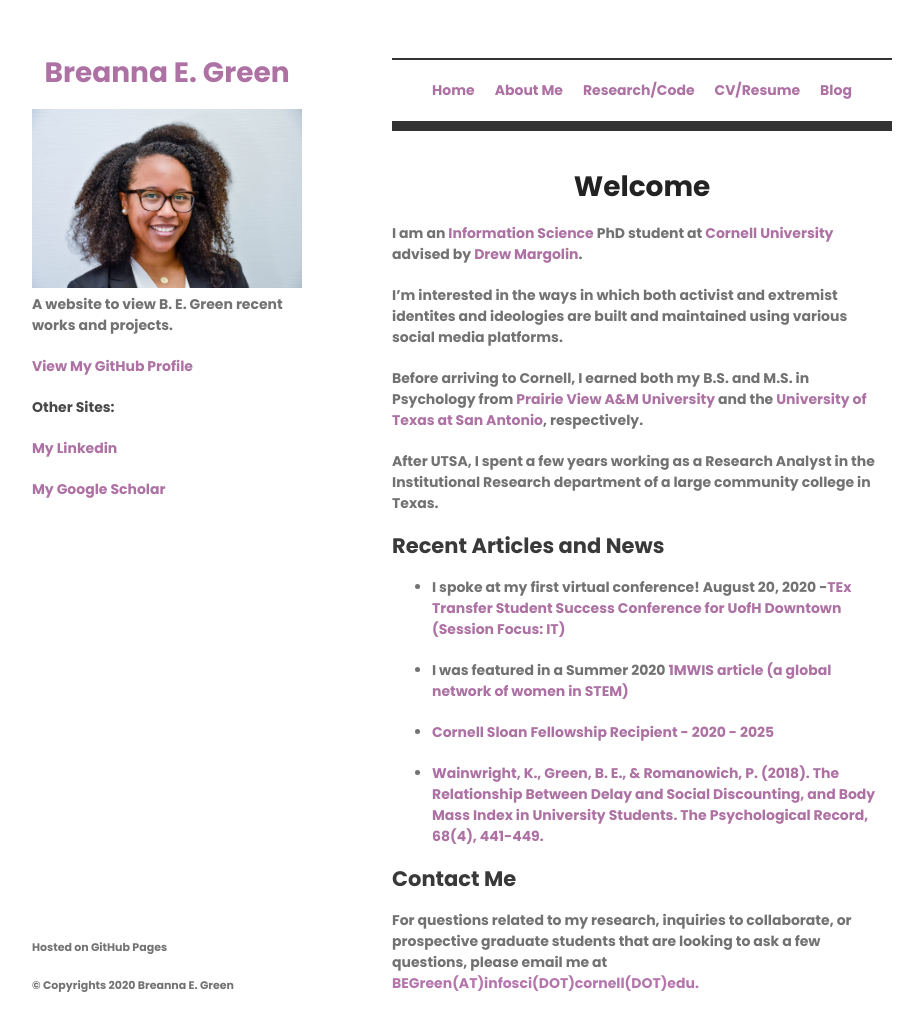
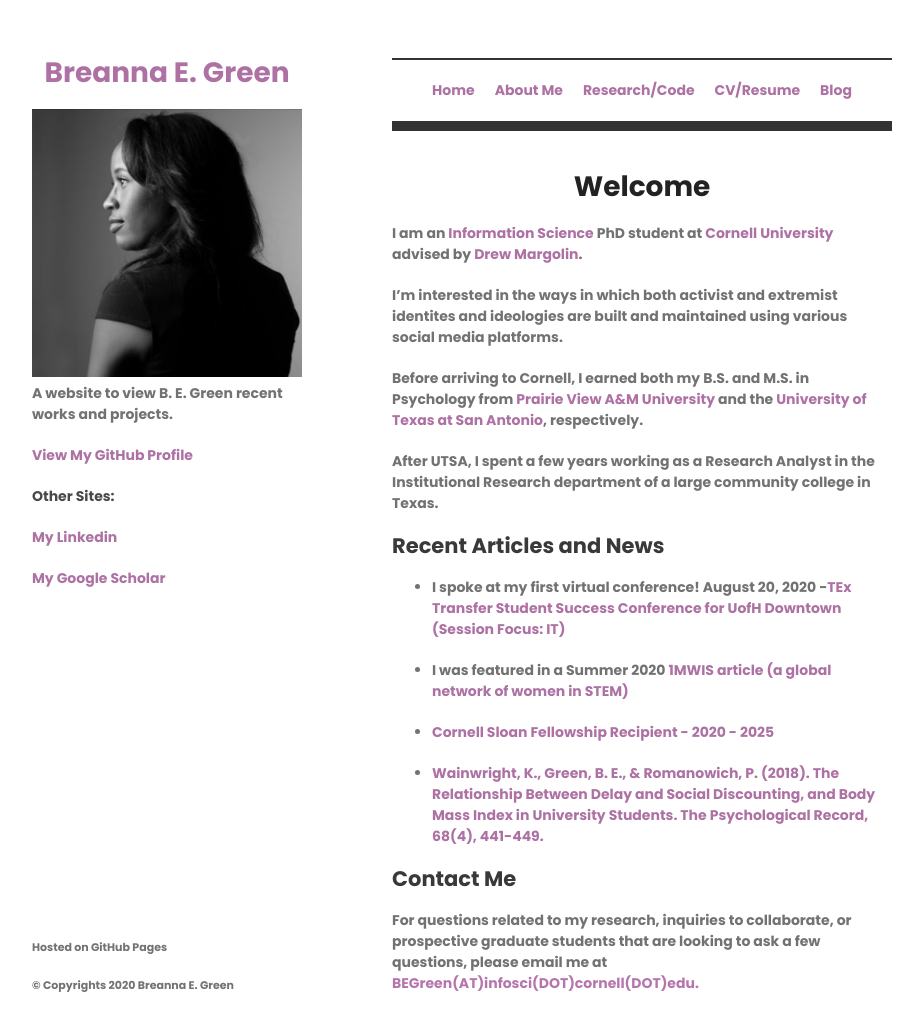
Before and after one commit to bregreen/bregreen.github.io, a Jekyll site: the page built from index.md, in a window 1280 px wide and 1064 px high. Shown: the top 1031 px of the window, without its empty margins (178-1101 px from the left). Built offline with Jekyll 4.4.1, drawn with Linux system fonts in a browser that asks for light colours; nearby versions of some CDN libraries.

Commit message:
Update _config.yml

```diff
--- a/_config.yml
+++ b/_config.yml
@@ -1,5 +1,5 @@
 title: Breanna E. Green
-logo: /assets/img/profile pic.jpg
+logo: /assets/img/BW.jpg
 description: A website to view B. E. Green recent works and projects.
 show_downloads: true
 google_analytics:
```
